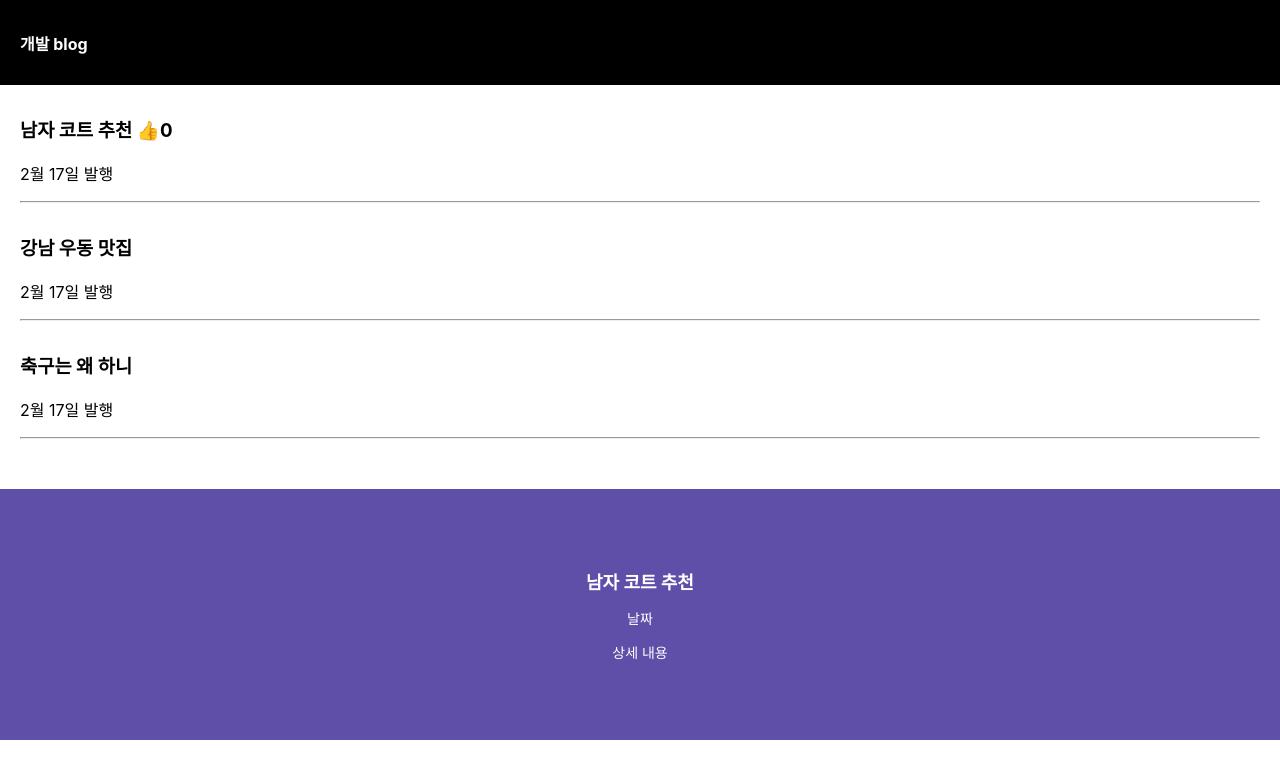
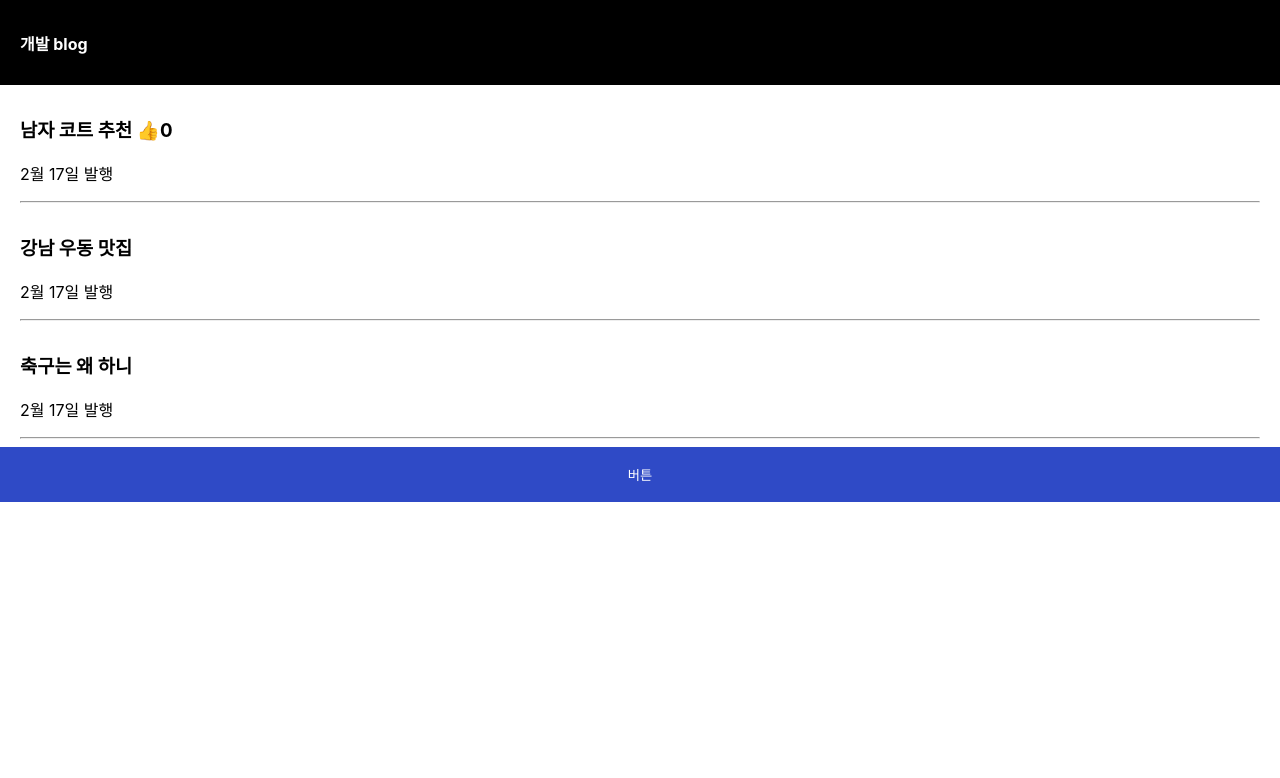
Before and after one commit to ZetGar/song, a React (Create React App) app in the folder ss/: page / in a window 1280 px wide. Shown: the top 778 px of the page. Built offline with nearby package versions, Linux system fonts and the light colour scheme.

Commit message:
Update App.js
modal창 만들기 + 숙제
* onClick 안에 화살표 함수!!!!

```diff
--- a/ss/src/App.js
+++ b/ss/src/App.js
@@ -26,6 +26,9 @@ function App() {
   }
 
   let [따봉, 따봉변경] = useState(0);
+  // let [modal, modal변경] = useState(false);
+
+  let [modal, setmodal] = useState(false);
 
   return (
     <div className="App">
@@ -58,12 +61,29 @@ function App() {
         <hr />
       </div>
       <div className="list">
-        <h3> {글제목[2]} </h3>
+        {/* if대신 삼항연산자 */}
+        <h3
+        // onClick={() => {
+        //   modal변경(!modal);
+        // }}
+        >
+          {글제목[2]}
+        </h3>
         <p> 2월 17일 발행 </p>
         <hr />
       </div>
 
-      <Modal 글제목={글제목} />
+      {/* {modal === true ? <Modal 글제목={글제목} /> : null} */}
+
+      <button
+        onClick={() => {
+          setmodal(!modal);
+        }}
+      >
+        버튼
+      </button>
+
+      {modal === true ? <Modal 글제목={글제목} /> : null}
     </div>
   );
 }
```
